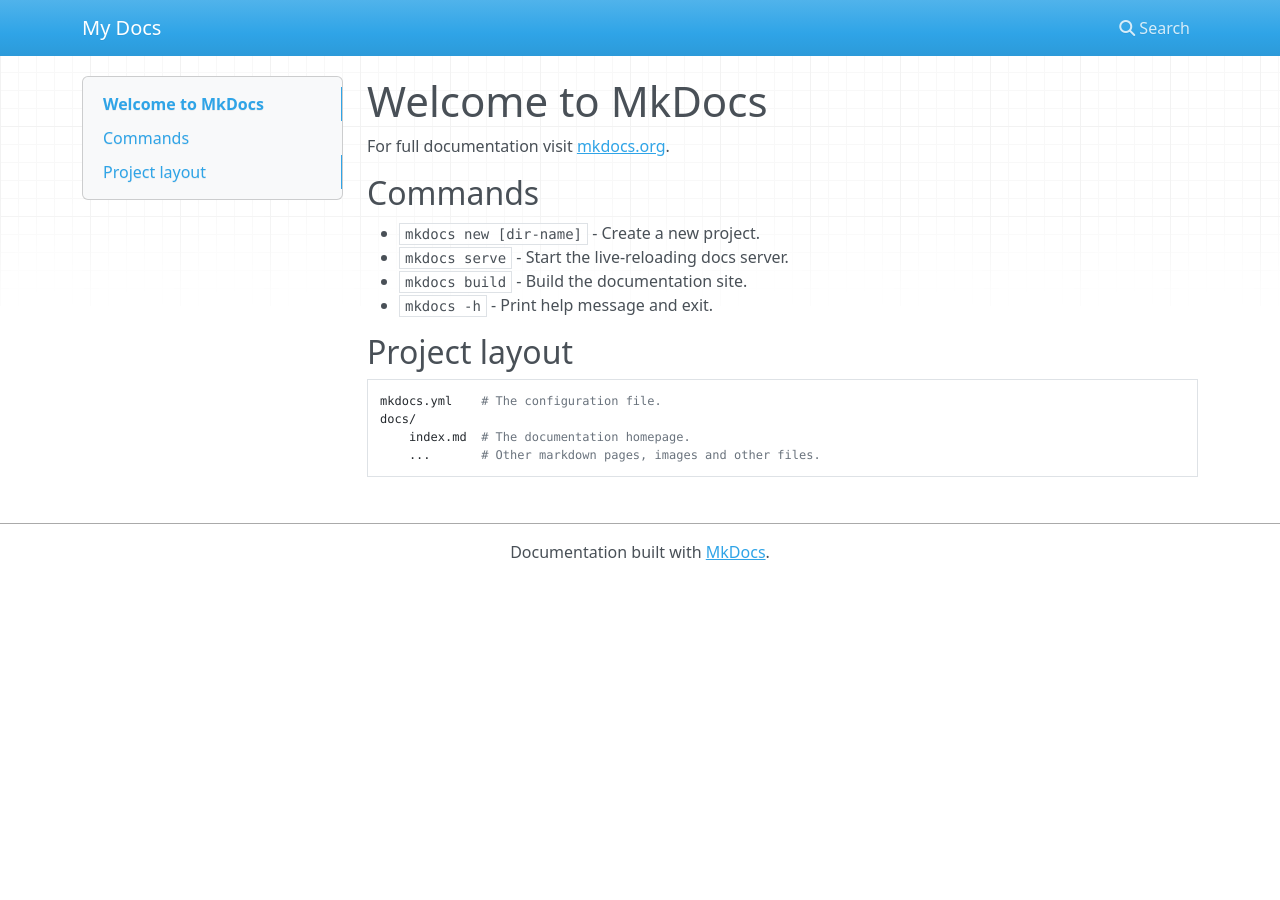
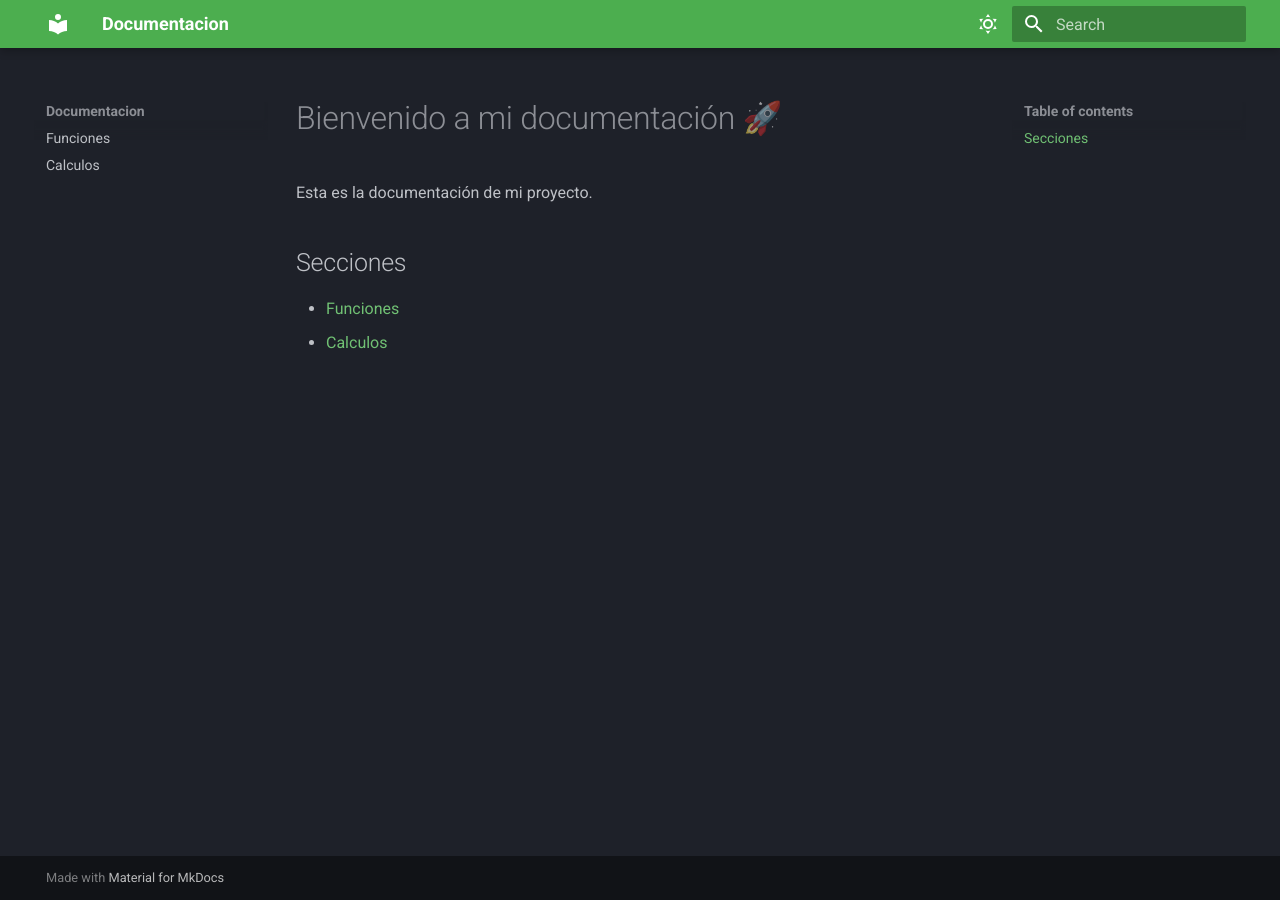
Before and after one commit to andesanalytics/Renovacion-Reaseguro, an MkDocs documentation site: the page built from docs/index.md, in a window 1280 px wide. Built offline with MkDocs 1.6.1 and Material for MkDocs 9.7.7, drawn with Linux system fonts in a browser that asks for light colours; nearby versions of some CDN libraries.

Commit message:
avanzando en mkdocs

```diff
--- a/S3_Pre_Procesamiento.py
+++ b/S3_Pre_Procesamiento.py
@@ -14,7 +14,7 @@
 from pandas.tseries.offsets import MonthEnd
 from S0_Inputs import archivo_querys, archivo_calculos, archivo_parametros, ruta_extensa
 from S1_Parametros_Calculo import fecha_inicio_mes, fecha_cierre, dias_exposicion, periodo, ruta_input, ruta_output, tdm_mensual, edad_casos_perdidos, archivo_input, archivo_input_ges, contrato, tipo_contrato, separador_input, decimal_input, separador_fechas_input, separador_output, decimal_output, campo_rut_duplicados, archivo_reporte, ruta_pyme, ruta_regiones, ruta_si, ruta_otros, base_iaxis, base_ges, clasificacion_contrato, base_input_siniestros_generales, tipo_calculo, ruta_uso_seguro
-from S2_Funciones import calcula_exposicion, calcula_edad, escribe_reporta, completa_campo_total, corrige_tasas_ges
+from S2_Funciones import calcula_exposicion, calcula_edad, escribe_reporta, completa_campo_total, corrige_tasas_ges, calculo_fechas_renovacion
 
 # Prueba de Ejecucion del codigo
 print(f'El script {__name__} se está ejecutando')
@@ -126,6 +126,7 @@
             df_ges=df_ges.merge(forma_pago,how='left',on='FORMA_PAGO')
             df_ges['TIPO_POLIZA_LETRA']=df_ges['TIPO_POLIZA']
             df_ges['TIPO_POLIZA']=np.where(df_ges['TIPO_POLIZA_LETRA']=='C',2,1)
+            df_ges['FINI_RENOV_ANUAL'],df_ges['FFIN_RENOV_ANUAL']=calculo_fechas_renovacion(df_ges, 'FECHA_EFECTO', 'FECHA_VENCIMIENTO', 'FECHA_ANULACION','FORMA_PAGO_CODIGO', periodo)
             df_ges['BASE']='GES'
             ########## REVISAR QUE PASA CON I&S
             if tipo_contrato=='Vida':df_ges['IPRIANU']=df_ges['IPRIANU']*df_ges['FACTOR ANUALIZACION']
@@ -166,6 +167,7 @@
         # CALCULOS ESPECIFICOS POR CADA CONTRATO
         # CALCULOS DE FECHAS DE INICIO/FIN DE EXPOSICION: SE DIFERENCIAN ENTRE PRIMA UNICA (CESANTIA Y K-FIJO) DEL RESTO
         if (clasificacion_contrato !='Cesantia PU')&(contrato!='K-Fijo'):
+            df_0_1['FINI_RENOV_ANUAL'],df_0_1['FFIN_RENOV_ANUAL']=calculo_fechas_renovacion(df_0_1, 'FECHA_EFECTO', 'FECHA_VENCIMIENTO', 'FECHA_ANULACION','FORMA_PAGO_CODIGO', periodo,0)
             df_0_1['FECHA FIN EXP']=np.where(~df_0_1['FECHA_ANULACION'].isnull(),df_0_1['FECHA_ANULACION'],np.where(df_0_1['FECHA_VENCIMIENTO'].isnull(),df_0_1['FFIN_RENOV_ANUAL'],df_0_1['FECHA_VENCIMIENTO']))
         else:
             df_0_1['FEC AUX NA']=0
--- a/S5_Automatizacion_Calculos_Licitacion.py
+++ b/S5_Automatizacion_Calculos.py
@@ -37,13 +37,13 @@
             import S1_Parametros_Calculo, S2_Funciones
             reload(S1_Parametros_Calculo)
             reload(S2_Funciones)
-            import S3_Pre_Procesamiento, S4_Calculos_Licitacion
+            import S3_Pre_Procesamiento, S4_Calculos_Renovacion
         else:
             reload(S1_Parametros_Calculo)
             reload(S2_Funciones)
             reload(S3_Pre_Procesamiento)
-            reload(S4_Calculos_Licitacion)
-        S4_Calculos_Licitacion.calculos_licitacion(ruta_salidas)
+            reload(S4_Calculos_Renovacion)
+        S4_Calculos_Renovacion.calculos_licitacion(ruta_salidas)
         count = count + 1
     df_catxl_uso_interno = pd.DataFrame()
     df_catxl_reaseguradores= pd.DataFrame()
--- a/docs/index.md
+++ b/docs/index.md
@@ -1,13 +1,35 @@
+# Bienvenido a mi documentación 🚀
+
+Esta es la documentación de mi proyecto.
+
+## Secciones
+
+- [Funciones](S2_Funciones.md)
+- [Calculos](S4_Calculos_Renovacion.md)
+
+
+
+
+
+<!--
+
+
+
+
+
+
+
+
 # Welcome to MkDocs
 
 For full documentation visit [mkdocs.org](https://www.mkdocs.org).
 
 ## Commands
 
-* `mkdocs new [dir-name]` - Create a new project.
-* `mkdocs serve` - Start the live-reloading docs server.
-* `mkdocs build` - Build the documentation site.
-* `mkdocs -h` - Print help message and exit.
+"* `mkdocs new [dir-name]` - Create a new project.
+"* `mkdocs serve` - Start the live-reloading docs server.
+"* `mkdocs build` - Build the documentation site.
+"* `mkdocs -h` - Print help message and exit.
 
 ## Project layout
 
--- a/mkdocs.yml
+++ b/mkdocs.yml
@@ -1 +1,35 @@
-site_name: My Docs
+site_name: Documentacion
+site_url: http://Documentacion_Renovacion:Reaseguro.com
+theme:
+  name: material
+  palette:
+    # Dark Mode
+    - scheme: slate
+      toggle:
+        icon: material/weather-sunny
+        name: Dark mode
+      primary: green
+      accent: deep purple
+
+    # Light Mode
+    - scheme: default
+      toggle:
+        icon: material/weather-night
+        name: Light mode
+      primary: blue
+      accent: deep orange
+
+
+nav:
+  - Funciones: S2_Funciones.md
+  - Calculos: S4_Calculos_Renovacion.md
+
+
+plugins:
+  - search
+  - mkdocstrings:
+      default_handler: python
+      handlers:
+        python:
+          options:
+            docstring_style: numpy
```
Also changed, not shown: other parts of docs/index.md (+3 -0 lines), S2_Funciones.py (+24 -0 lines), S4_Calculos_Renovacion.py (renamed from S4_Calculos_Licitacion.py, +10 -6 lines), docs/S2_Funciones.md (added, +3 -0 lines), docs/S4_Calculos_Renovacion.md (added, +30 -0 lines), 2 other files.
